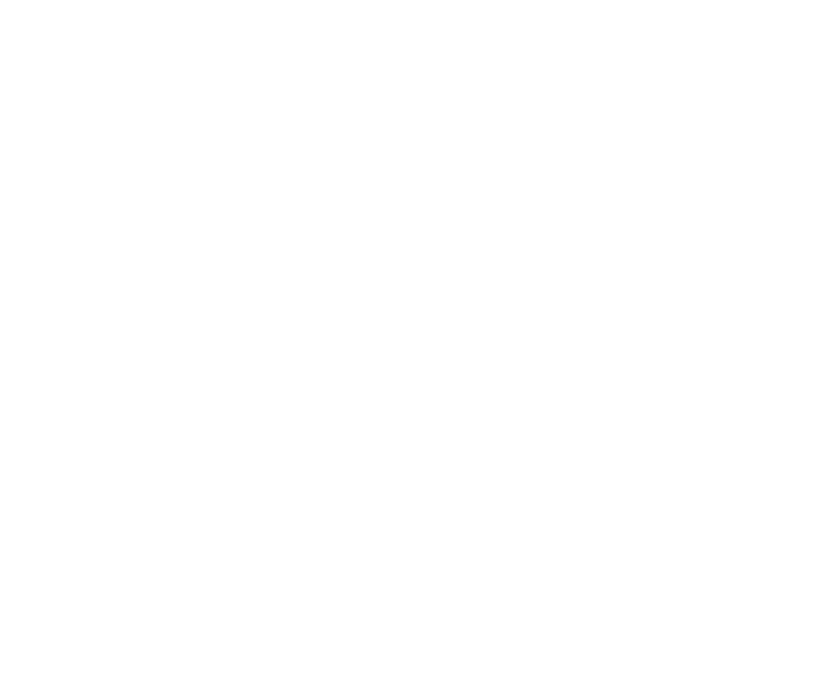
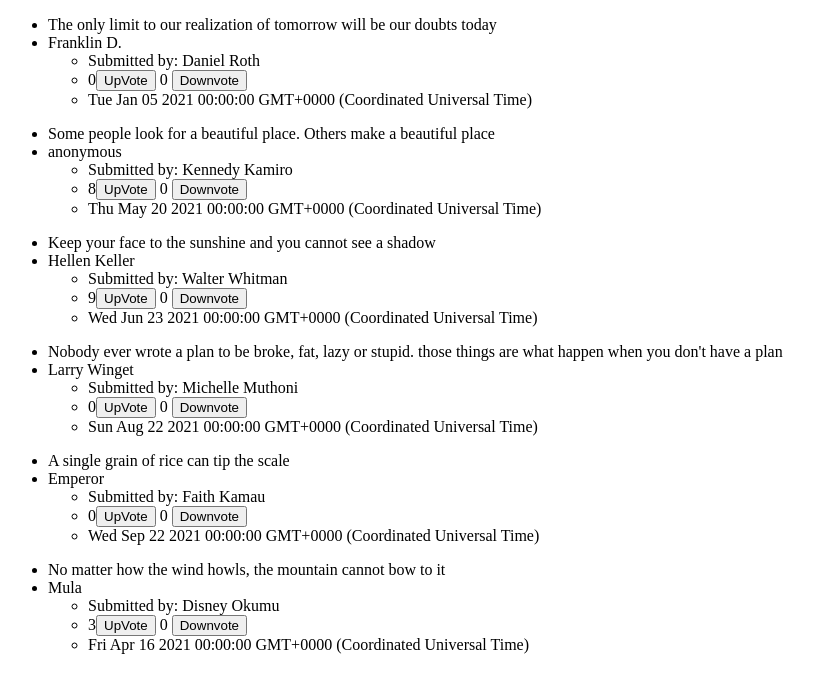
Before and after one commit to FrancisFlow/Quote-Mojo, an Angular app: page / in a window 1280 px wide. Shown: the top 692 px of the page, without its empty margins (0-813 px from the left). Built offline with nearby package versions, Linux system fonts and the light colour scheme.

Commit message:
Created quote-details and performed input property binding to give access to quotes to it

```diff
--- a/src/app/app.component.html
+++ b/src/app/app.component.html
@@ -0,0 +1 @@
+<app-quotes></app-quotes>
--- a/src/app/app.module.ts
+++ b/src/app/app.module.ts
@@ -3,10 +3,14 @@
 
 import { AppRoutingModule } from './app-routing.module';
 import { AppComponent } from './app.component';
+import { QuotesComponent } from './quotes/quotes.component';
+import { QuoteDetailsComponent } from './quote-details/quote-details.component';
 
 @NgModule({
   declarations: [
-    AppComponent
+    AppComponent,
+    QuotesComponent,
+    QuoteDetailsComponent
   ],
   imports: [
     BrowserModule,
--- /dev/null
+++ b/src/app/quote-details/quote-details.component.html
@@ -0,0 +1,7 @@
+<div>
+    <ul>
+        <li>Submitted by:  {{quote.iSubmit}}</li>
+        <li> {{quote.upVote}}<button>UpVote</button>  <span> {{quote.downVote}} <button>Downvote</button></span></li>
+        <li> {{quote.dayOfPosting}} </li>
+    </ul>
+</div>
--- /dev/null
+++ b/src/app/quote-details/quote-details.component.ts
@@ -0,0 +1,17 @@
+import { Component, OnInit, Input } from '@angular/core';
+import { Quote } from '../quote';
+
+@Component({
+  selector: 'app-quote-details',
+  templateUrl: './quote-details.component.html',
+  styleUrls: ['./quote-details.component.css']
+})
+export class QuoteDetailsComponent implements OnInit {
+@Input() quote!: Quote;
+
+  constructor() { }
+
+  ngOnInit(): void {
+  }
+
+}
--- /dev/null
+++ b/src/app/quotes/quotes.component.html
@@ -0,0 +1,18 @@
+<div>
+
+    <div *ngFor='let quote of quotes' >
+        <ul>
+            <li>
+                {{quote.aQuote}}
+            </li>
+            <li>
+                {{quote.author}}
+            </li>
+            <app-quote-details [quote]='quote' ></app-quote-details>
+        </ul>
+
+
+
+    </div>
+
+</div>
```
Also changed, not shown: src/app/quote-details/quote-details.component.css (added), src/app/quotes/quotes.component.css (added), 2 other files (tests, documents, lock files or other folders).
